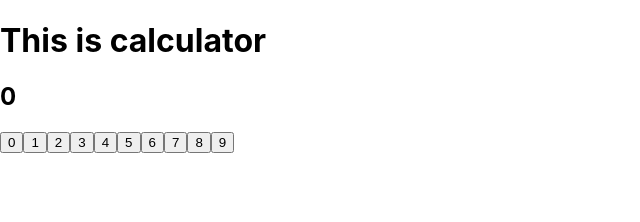
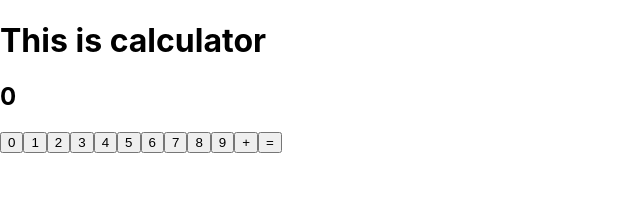
Before and after one commit to Nishu2408/hafla-test, a React (Create React App) app: page / in a window 1280 px wide. Shown: the top 222 px of the page, without its empty margins (0-640 px from the left). Built offline with nearby package versions, Linux system fonts and the light colour scheme.

Commit message:
addition implemented

```diff
--- a/src/Pages/Calculator.jsx
+++ b/src/Pages/Calculator.jsx
@@ -1,15 +1,37 @@
 import React, { useState } from "react";
-import Num from './Num';
+import Num from "./Num";
+import Operator from "./Operator";
 
 export default function Calculator() {
-//   const [total,setTotal] = useState(0);
+  const [total, setTotal] = useState(0);
   const [displayNum, setDisplayNum] = useState(0);
+  const [currentOperator, setCurrentOperator] = useState("");
   const numbers = Array.from(Array(10).keys());
   const numClickHandle = num => {
-      const updatedNum = (displayNum * 10 ) + num;
-      console.log({displayNum,num,updatedNum})
-     setDisplayNum(updatedNum)
-    // setTotal();
+    const updatedNum = displayNum * 10 + num;
+    setDisplayNum(updatedNum);
+    // setTotal(updatedNum);
+  };
+
+  console.log({ displayNum, total });
+
+  const handlePlus = () => {
+    setCurrentOperator("+");
+    setTotal(total + displayNum);
+    setDisplayNum(0);
+  };
+
+  const handleEquals = () => {
+    let finalValue = total;
+    switch (currentOperator) {
+      case "+":
+        finalValue = total + displayNum;
+        break;
+      default:
+    }
+    setTotal(finalValue);
+    setCurrentOperator("=");
+    setDisplayNum(finalValue);
   };
 
   return (
@@ -17,8 +39,11 @@ export default function Calculator() {
       <h1>This is calculator</h1>
       <h2>{displayNum}</h2>
       {numbers.map(num => {
-        return <Num num = {num} clickHandle = {() => numClickHandle(num)}/>
+        return <Num num={num} clickHandle={() => numClickHandle(num)} />;
       })}
+
+      <Operator operatorSymbol="+" operatorAction={handlePlus} />
+      <Operator operatorSymbol="=" operatorAction={handleEquals} />
     </>
   );
 }
--- /dev/null
+++ b/src/Pages/Operator.jsx
@@ -0,0 +1,9 @@
+import React from "react";
+
+export default function Operator({ operatorSymbol, operatorAction }) {
+  return (
+    <button onClick={operatorAction}>
+      {operatorSymbol}
+    </button>
+  );
+}
```
